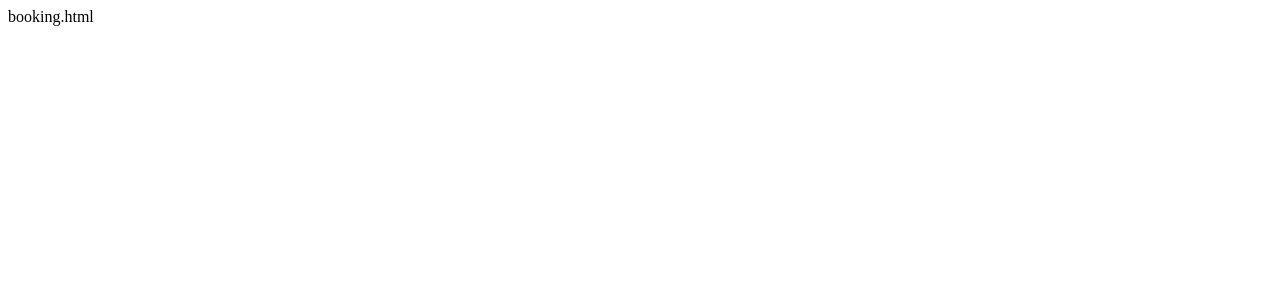
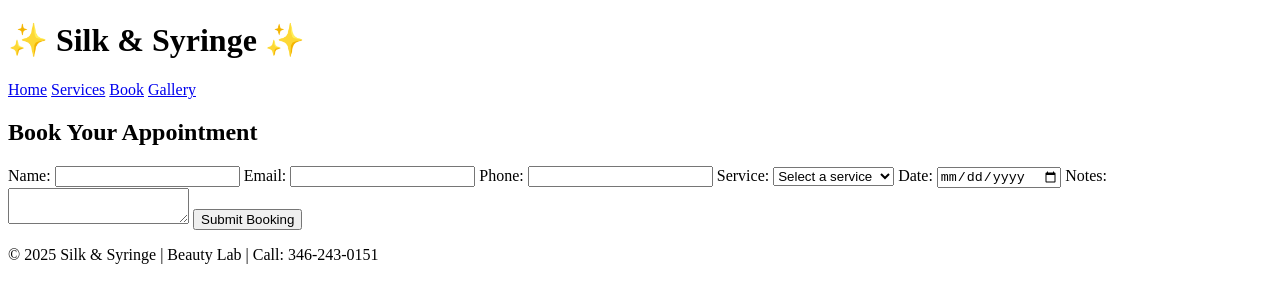
Before and after one commit to mendezselena913-netizen/silk-and-syringe-site-lovely, a plain HTML site: page booking.html in a window 1280 px wide. Drawn offline with Linux system fonts and the light colour scheme.

Commit message:
Update booking.html

```diff
--- a/booking.html
+++ b/booking.html
@@ -1 +1,46 @@
-booking.html
+<!DOCTYPE html>
+<html lang="en">
+<head>
+  <meta charset="UTF-8" />
+  <meta name="viewport" content="width=device-width, initial-scale=1.0" />
+  <title>Book Appointment | Silk & Syringe</title>
+  <link rel="stylesheet" href="styles.css" />
+  <script src="script.js" defer></script>
+</head>
+<body>
+  <header>
+    <h1 class="logo">✨ Silk & Syringe ✨</h1>
+    <nav>
+      <a href="index.html">Home</a>
+      <a href="services.html">Services</a>
+      <a href="booking.html" class="active">Book</a>
+      <a href="gallery.html">Gallery</a>
+    </nav>
+  </header>
+
+  <main>
+    <h2>Book Your Appointment</h2>
+    <form class="booking-form">
+      <label>Name: <input type="text" name="name" required></label>
+      <label>Email: <input type="email" name="email" required></label>
+      <label>Phone: <input type="tel" name="phone" required></label>
+      <label>Service:
+        <select name="service" required>
+          <option value="">Select a service</option>
+          <option>Needleless Filler</option>
+          <option>Needle Filler</option>
+          <option>Body Filler</option>
+          <option>Lipo Dissolve</option>
+        </select>
+      </label>
+      <label>Date: <input type="date" name="date" required></label>
+      <label>Notes: <textarea name="notes"></textarea></label>
+      <button type="submit" class="btn">Submit Booking</button>
+    </form>
+  </main>
+
+  <footer>
+    <p>© 2025 Silk & Syringe | Beauty Lab | Call: 346-243-0151</p>
+  </footer>
+</body>
+</html>
```
